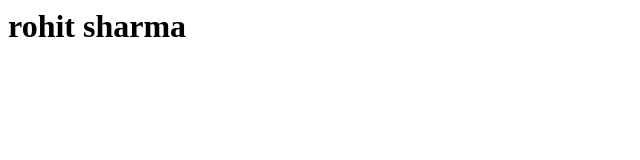
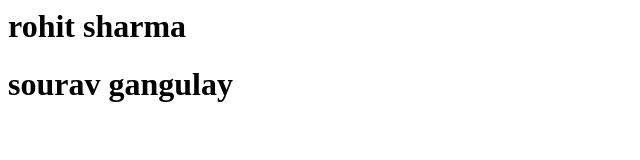
Before and after one commit to Badsahh-rb/git-demo, a plain HTML site: page index.html in a window 1280 px wide. Shown: the whole page, without its empty margins (0-640 px from the left). Drawn offline with Linux system fonts and the light colour scheme.

Commit message:
fourth commit

```diff
--- a/index.html
+++ b/index.html
@@ -6,5 +6,6 @@
 </head>
 <body>
     <h1>rohit sharma </h1>
+    <h1>sourav gangulay</h1>
 </body>
 </html>
```
